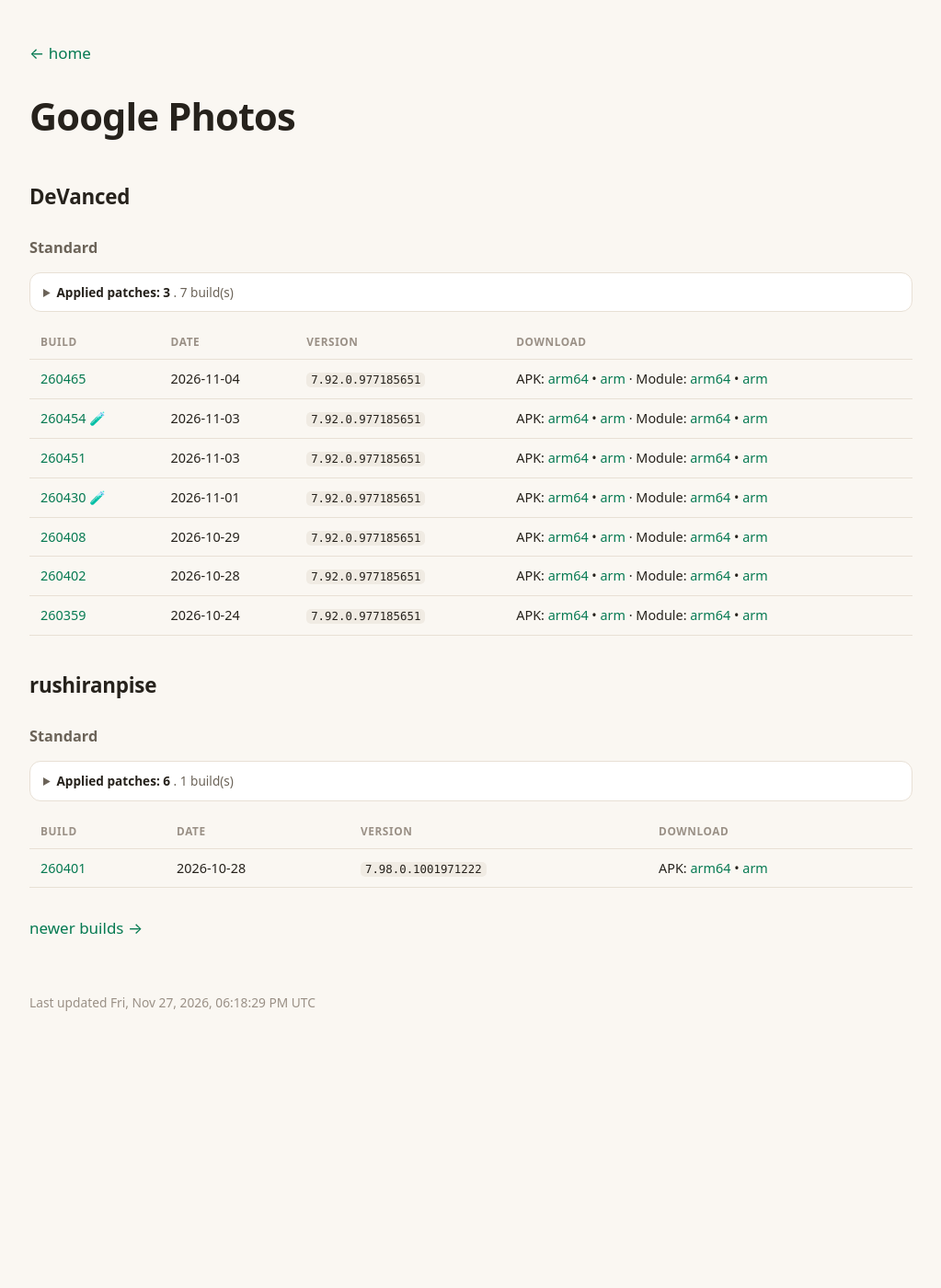
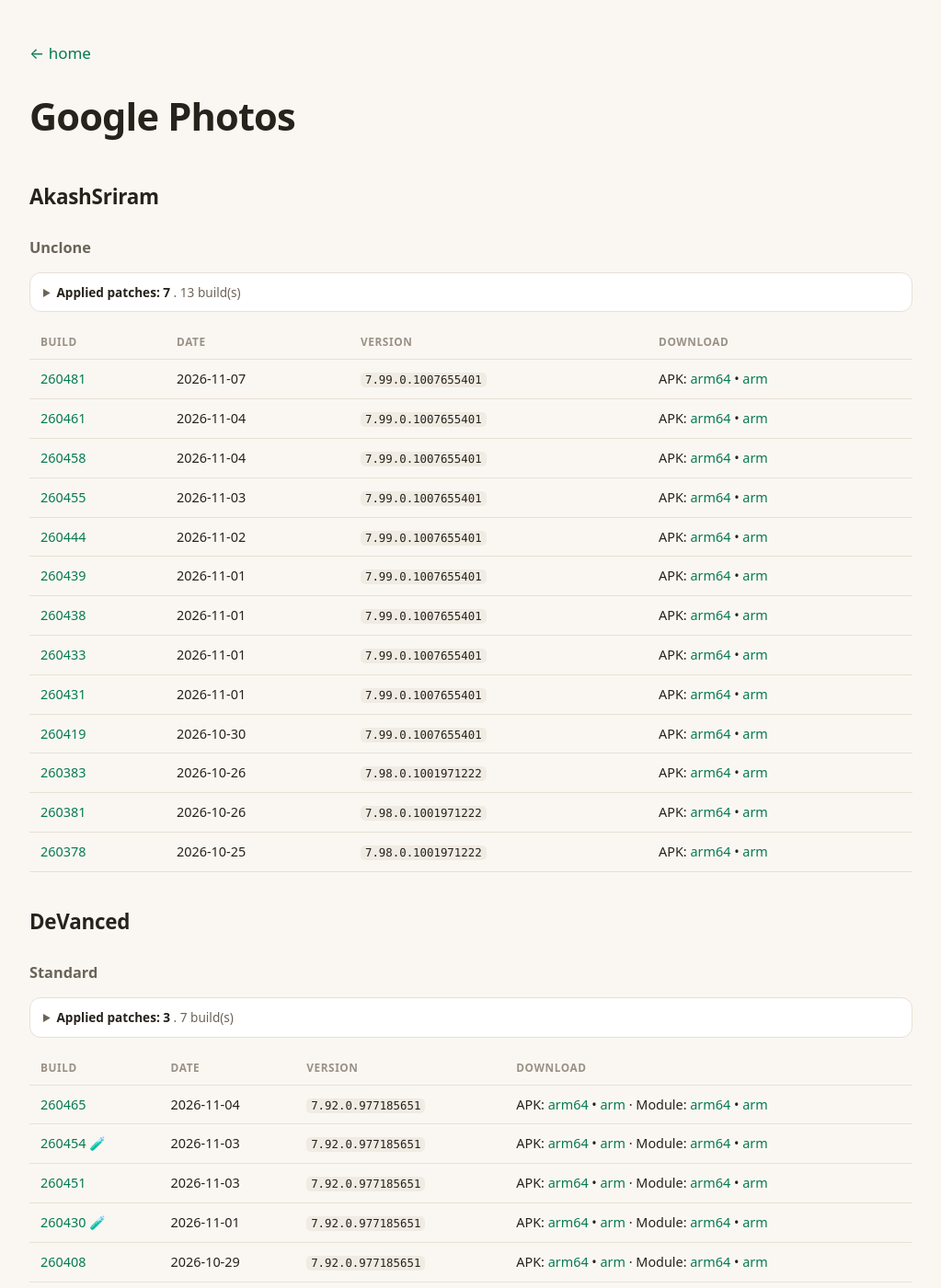
Before and after one commit to nullcpy/archive, a Jekyll site: the page built from apps/googlephotos/2.md, in a window 1280 px wide and 1400 px high. Shown: the whole window at 92% size, without its empty margins (128-1151 px from the left). Built offline with Jekyll 4.4.1, drawn with Linux system fonts in a browser that asks for light colours; our own code applies the rules of GitHub Pages for plain Markdown files.

Commit message:
chore: rebuild the archive README surface [skip ci]

```diff
--- a/apps/googlephotos/2.md
+++ b/apps/googlephotos/2.md
@@ -1,4 +1,36 @@
 # Google Photos
+
+## AkashSriram
+
+### Unclone
+
+<details><summary><b>Applied patches: 7</b> . 13 build(s)</summary>
+<ul>
+<li>AMOLED dark theme</li>
+<li>DCIM &amp; backup control</li>
+<li>Flag manager &amp; Toolkit</li>
+<li>GmsCore support</li>
+<li>Media engine &amp; AI fixes</li>
+<li>Official package name</li>
+<li>Spoof features</li>
+</ul>
+</details>
+
+| Build | Date | Version | Download |
+|---|---|---|---|
+| [260481](https://github.com/nullcpy/archive/releases/tag/260481) | 2026-11-07 | `7.99.0.1007655401` | APK: [arm64](https://github.com/nullcpy/archive/releases/download/260481/google-photos-akashsriram-unclone-v7.99.0.1007655401-arm64-v8a.apk) • [arm](https://github.com/nullcpy/archive/releases/download/260481/google-photos-akashsriram-unclone-v7.99.0.1007655401-arm-v7a.apk) |
+| [260461](https://github.com/nullcpy/archive/releases/tag/260461) | 2026-11-04 | `7.99.0.1007655401` | APK: [arm64](https://github.com/nullcpy/archive/releases/download/260461/google-photos-akashsriram-unclone-v7.99.0.1007655401-arm64-v8a.apk) • [arm](https://github.com/nullcpy/archive/releases/download/260461/google-photos-akashsriram-unclone-v7.99.0.1007655401-arm-v7a.apk) |
+| [260458](https://github.com/nullcpy/archive/releases/tag/260458) | 2026-11-04 | `7.99.0.1007655401` | APK: [arm64](https://github.com/nullcpy/archive/releases/download/260458/google-photos-akashsriram-unclone-v7.99.0.1007655401-arm64-v8a.apk) • [arm](https://github.com/nullcpy/archive/releases/download/260458/google-photos-akashsriram-unclone-v7.99.0.1007655401-arm-v7a.apk) |
+| [260455](https://github.com/nullcpy/archive/releases/tag/260455) | 2026-11-03 | `7.99.0.1007655401` | APK: [arm64](https://github.com/nullcpy/archive/releases/download/260455/google-photos-akashsriram-unclone-v7.99.0.1007655401-arm64-v8a.apk) • [arm](https://github.com/nullcpy/archive/releases/download/260455/google-photos-akashsriram-unclone-v7.99.0.1007655401-arm-v7a.apk) |
+| [260444](https://github.com/nullcpy/archive/releases/tag/260444) | 2026-11-02 | `7.99.0.1007655401` | APK: [arm64](https://github.com/nullcpy/archive/releases/download/260444/google-photos-akashsriram-unclone-v7.99.0.1007655401-arm64-v8a.apk) • [arm](https://github.com/nullcpy/archive/releases/download/260444/google-photos-akashsriram-unclone-v7.99.0.1007655401-arm-v7a.apk) |
+| [260439](https://github.com/nullcpy/archive/releases/tag/260439) | 2026-11-01 | `7.99.0.1007655401` | APK: [arm64](https://github.com/nullcpy/archive/releases/download/260439/google-photos-akashsriram-unclone-v7.99.0.1007655401-arm64-v8a.apk) • [arm](https://github.com/nullcpy/archive/releases/download/260439/google-photos-akashsriram-unclone-v7.99.0.1007655401-arm-v7a.apk) |
+| [260438](https://github.com/nullcpy/archive/releases/tag/260438) | 2026-11-01 | `7.99.0.1007655401` | APK: [arm64](https://github.com/nullcpy/archive/releases/download/260438/google-photos-akashsriram-unclone-v7.99.0.1007655401-arm64-v8a.apk) • [arm](https://github.com/nullcpy/archive/releases/download/260438/google-photos-akashsriram-unclone-v7.99.0.1007655401-arm-v7a.apk) |
+| [260433](https://github.com/nullcpy/archive/releases/tag/260433) | 2026-11-01 | `7.99.0.1007655401` | APK: [arm64](https://github.com/nullcpy/archive/releases/download/260433/google-photos-akashsriram-unclone-v7.99.0.1007655401-arm64-v8a.apk) • [arm](https://github.com/nullcpy/archive/releases/download/260433/google-photos-akashsriram-unclone-v7.99.0.1007655401-arm-v7a.apk) |
+| [260431](https://github.com/nullcpy/archive/releases/tag/260431) | 2026-11-01 | `7.99.0.1007655401` | APK: [arm64](https://github.com/nullcpy/archive/releases/download/260431/google-photos-akashsriram-unclone-v7.99.0.1007655401-arm64-v8a.apk) • [arm](https://github.com/nullcpy/archive/releases/download/260431/google-photos-akashsriram-unclone-v7.99.0.1007655401-arm-v7a.apk) |
+| [260419](https://github.com/nullcpy/archive/releases/tag/260419) | 2026-10-30 | `7.99.0.1007655401` | APK: [arm64](https://github.com/nullcpy/archive/releases/download/260419/google-photos-akashsriram-unclone-v7.99.0.1007655401-arm64-v8a.apk) • [arm](https://github.com/nullcpy/archive/releases/download/260419/google-photos-akashsriram-unclone-v7.99.0.1007655401-arm-v7a.apk) |
+| [260383](https://github.com/nullcpy/archive/releases/tag/260383) | 2026-10-26 | `7.98.0.1001971222` | APK: [arm64](https://github.com/nullcpy/archive/releases/download/260383/google-photos-akashsriram-unclone-v7.98.0.1001971222-arm64-v8a.apk) • [arm](https://github.com/nullcpy/archive/releases/download/260383/google-photos-akashsriram-unclone-v7.98.0.1001971222-arm-v7a.apk) |
+| [260381](https://github.com/nullcpy/archive/releases/tag/260381) | 2026-10-26 | `7.98.0.1001971222` | APK: [arm64](https://github.com/nullcpy/archive/releases/download/260381/google-photos-akashsriram-unclone-v7.98.0.1001971222-arm64-v8a.apk) • [arm](https://github.com/nullcpy/archive/releases/download/260381/google-photos-akashsriram-unclone-v7.98.0.1001971222-arm-v7a.apk) |
+| [260378](https://github.com/nullcpy/archive/releases/tag/260378) | 2026-10-25 | `7.98.0.1001971222` | APK: [arm64](https://github.com/nullcpy/archive/releases/download/260378/google-photos-akashsriram-unclone-v7.98.0.1001971222-arm64-v8a.apk) • [arm](https://github.com/nullcpy/archive/releases/download/260378/google-photos-akashsriram-unclone-v7.98.0.1001971222-arm-v7a.apk) |
 
 ## DeVanced
 
```
Also changed, not shown: README.md (+7 -7 lines), apps/googlephotos/README.md (+24 -28 lines).
